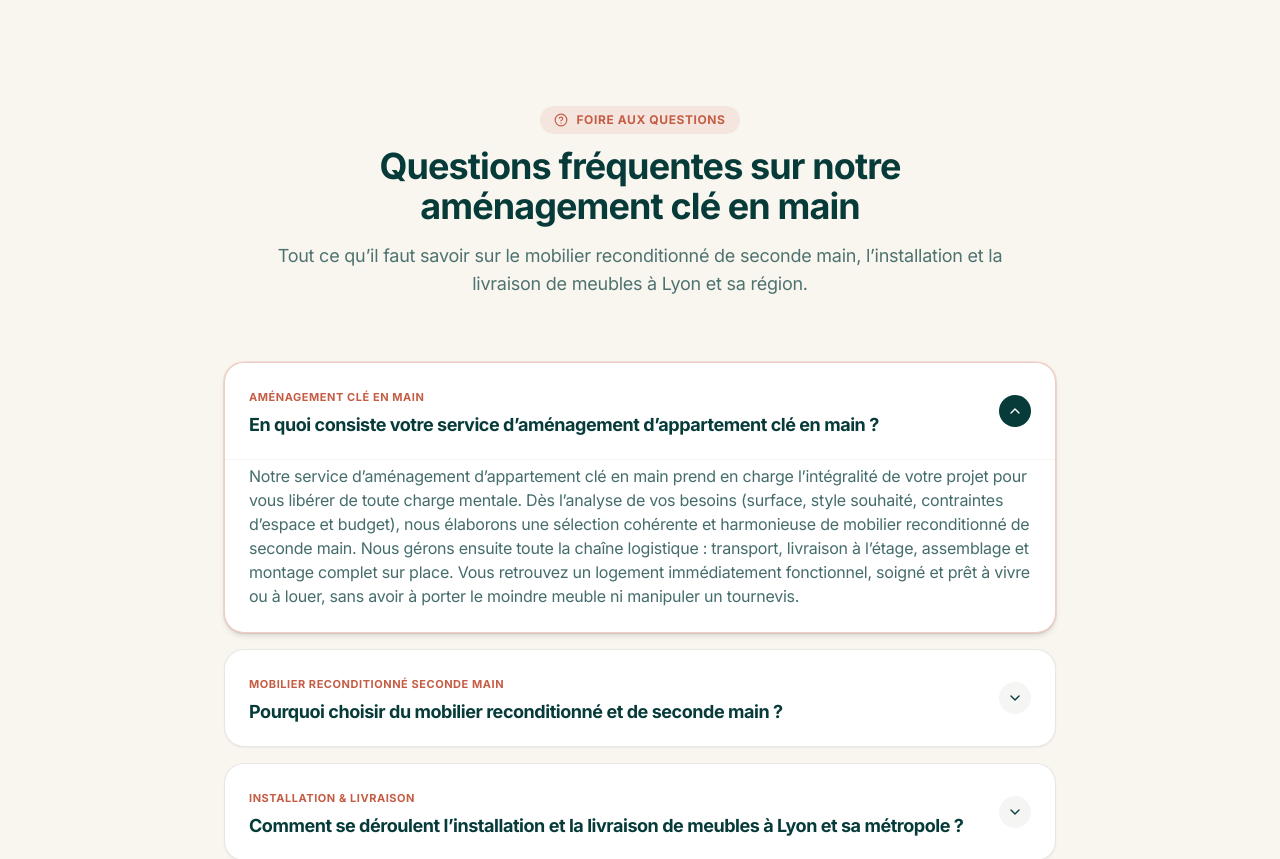
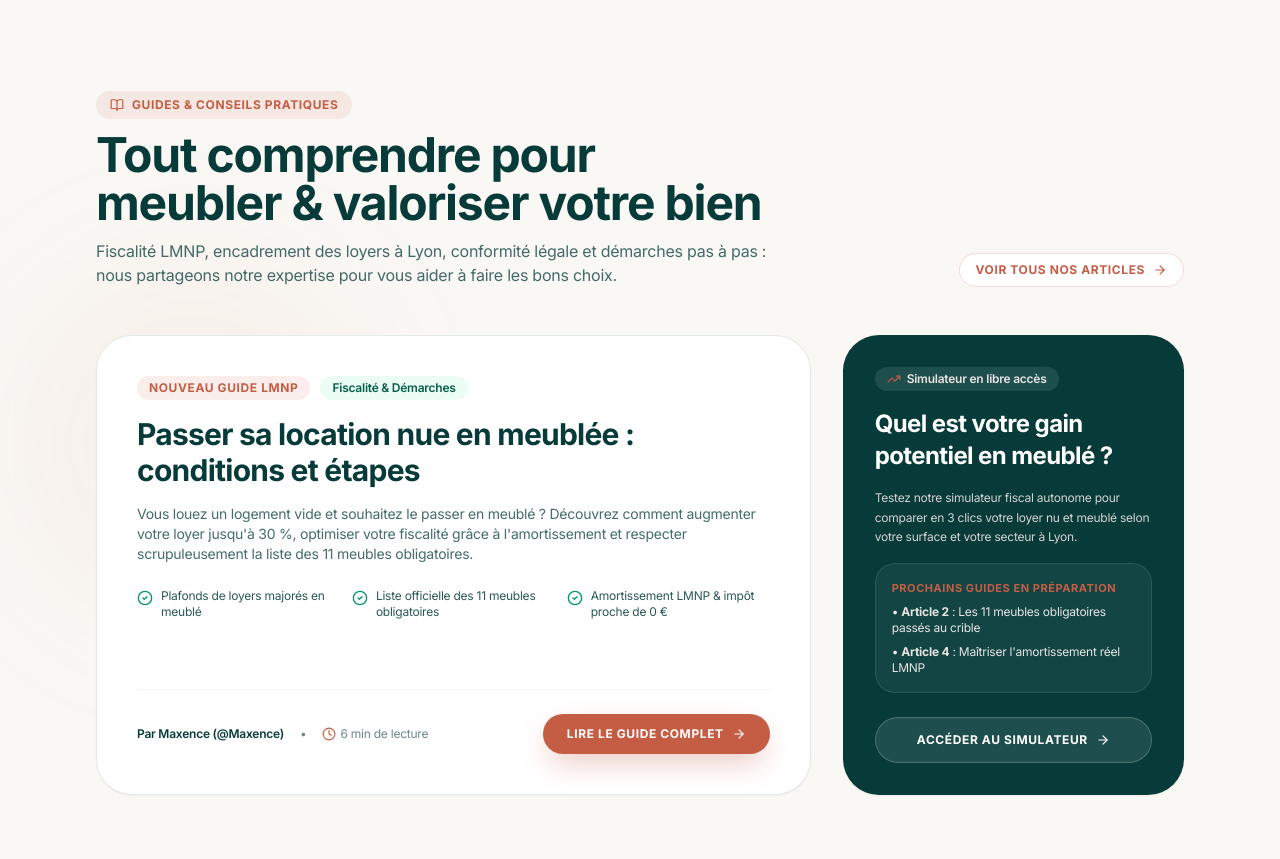
Before and after one commit to raphaelortega/meubles-et-moi-site, a Next.js app: page / in a window 1280 px wide. Shown: the part 5220-6079 px from the top of the page. Built offline with nearby package versions, Linux system fonts and the light colour scheme; no server answers.

Commit message:
feat: ajout de la section 'Guides & Conseils' sur la page d'accueil

```diff
--- a/app/page.tsx
+++ b/app/page.tsx
@@ -7,6 +7,7 @@ import { Pillars } from '@/components/Pillars';
 import { Method } from '@/components/Method';
 import { Gallery } from '@/components/Gallery';
 import { FAQ } from '@/components/FAQ';
+import { BlogPreview } from '@/components/BlogPreview';
 import { FinalCTA } from '@/components/FinalCTA';
 import { Footer } from '@/components/Footer';
 import { QuoteModal, SimulatorData } from '@/components/QuoteModal';
@@ -102,10 +103,13 @@ export default function Home() {
         {/* SECTION 5 : GALERIE / AVANT-APRÈS */}
         <Gallery />
 
-        {/* SECTION 6 : QUESTIONS FRÉQUENTES (FAQ) */}
+        {/* SECTION 6 : GUIDES & EXPERTISE BLOG */}
+        <BlogPreview />
+
+        {/* SECTION 7 : QUESTIONS FRÉQUENTES (FAQ) */}
         <FAQ />
 
-        {/* SECTION 7 : CALL-TO-ACTION FINAL */}
+        {/* SECTION 8 : CALL-TO-ACTION FINAL */}
         <FinalCTA onOpenEstimate={handleOpenEstimate} />
       </main>
 
--- /dev/null
+++ b/components/BlogPreview.tsx
@@ -0,0 +1,172 @@
+'use client';
+
+import React from 'react';
+import Link from 'next/link';
+import { motion } from 'framer-motion';
+import {
+  BookOpen,
+  ArrowRight,
+  Calendar,
+  Clock,
+  CheckCircle2,
+  TrendingUp,
+  Sparkles,
+  FileText
+} from 'lucide-react';
+
+export const BlogPreview: React.FC = () => {
+  return (
+    <section className="py-20 md:py-28 bg-[#FAF8F5] relative overflow-hidden border-t border-[#063B39]/5">
+      {/* Halo subtil décoratif */}
+      <div className="absolute top-1/2 left-0 -translate-y-1/2 w-96 h-96 bg-[#C55D45]/5 rounded-full blur-3xl pointer-events-none" />
+
+      <div className="max-w-6xl mx-auto px-4 sm:px-6 lg:px-8 relative z-10">
+
+        {/* En-tête de section */}
+        <div className="flex flex-col md:flex-row md:items-end justify-between gap-6 mb-12">
+          <div className="max-w-2xl space-y-3">
+            <div className="inline-flex items-center gap-2 px-3.5 py-1.5 rounded-full bg-[#C55D45]/10 text-[#C55D45] text-xs font-bold uppercase tracking-wider">
+              <BookOpen className="w-3.5 h-3.5" />
+              <span>Guides & Conseils Pratiques</span>
+            </div>
+
+            <h2 className="font-display text-3xl sm:text-4xl md:text-5xl font-extrabold text-[#063B39] tracking-tight leading-tight">
+              Tout comprendre pour meubler & valoriser votre bien
+            </h2>
+
+            <p className="text-sm sm:text-base text-[#063B39]/75 leading-relaxed">
+              Fiscalité LMNP, encadrement des loyers à Lyon, conformité légale et démarches pas à pas : nous partageons notre expertise pour vous aider à faire les bons choix.
+            </p>
+          </div>
+
+          <div className="shrink-0">
+            <Link
+              href="/blog"
+              className="inline-flex items-center gap-2 text-xs font-display font-bold uppercase tracking-wider text-[#C55D45] hover:text-[#B04F38] transition-colors py-2 px-4 rounded-full bg-white border border-[#C55D45]/20 shadow-xs hover:shadow-sm"
+            >
+              <span>Voir tous nos articles</span>
+              <ArrowRight className="w-3.5 h-3.5" />
+            </Link>
+          </div>
+        </div>
+
+        {/* Grille des articles mis en avant */}
+        <div className="grid grid-cols-1 lg:grid-cols-12 gap-8 items-stretch">
+
+          {/* Carte Principale : Article complet */}
+          <motion.div
+            initial={{ opacity: 0, y: 20 }}
+            whileInView={{ opacity: 1, y: 0 }}
+            viewport={{ once: true }}
+            transition={{ duration: 0.6, ease: [0.16, 1, 0.3, 1] }}
+            className="lg:col-span-8 rounded-3xl sm:rounded-4xl bg-white border border-[#063B39]/10 p-7 sm:p-10 shadow-sm hover:shadow-lift hover:border-[#C55D45]/30 transition-all duration-300 flex flex-col justify-between"
+          >
+            <div className="space-y-4">
+              <div className="flex flex-wrap items-center gap-2.5">
+                <span className="px-3 py-1 rounded-full bg-[#C55D45]/10 text-[#C55D45] text-xs font-bold uppercase tracking-wider">
+                  Nouveau Guide LMNP
+                </span>
+                <span className="px-3 py-1 rounded-full bg-emerald-50 text-emerald-800 text-xs font-semibold">
+                  Fiscalité & Démarches
+                </span>
+              </div>
+
+              <Link href="/blog/passer-location-nue-en-meublee" className="group block">
+                <h3 className="font-display text-2xl sm:text-3xl font-extrabold text-[#063B39] group-hover:text-[#C55D45] transition-colors leading-snug">
+                  Passer sa location nue en meublée : conditions et étapes
+                </h3>
+              </Link>
+
+              <p className="text-xs sm:text-sm text-[#063B39]/75 leading-relaxed">
+                Vous louez un logement vide et souhaitez le passer en meublé ? Découvrez comment augmenter votre loyer jusqu&apos;à 30 %, optimiser votre fiscalité grâce à l&apos;amortissement et respecter scrupuleusement la liste des 11 meubles obligatoires.
+              </p>
+
+              {/* 3 points clés à retenir */}
+              <div className="grid grid-cols-1 sm:grid-cols-3 gap-3 pt-2">
+                <div className="flex items-start gap-2 text-xs text-[#063B39]/85">
+                  <CheckCircle2 className="w-4 h-4 text-emerald-600 shrink-0 mt-0.5" />
+                  <span>Plafonds de loyers majorés en meublé</span>
+                </div>
+                <div className="flex items-start gap-2 text-xs text-[#063B39]/85">
+                  <CheckCircle2 className="w-4 h-4 text-emerald-600 shrink-0 mt-0.5" />
+                  <span>Liste officielle des 11 meubles obligatoires</span>
+                </div>
+                <div className="flex items-start gap-2 text-xs text-[#063B39]/85">
+                  <CheckCircle2 className="w-4 h-4 text-emerald-600 shrink-0 mt-0.5" />
+                  <span>Amortissement LMNP & impôt proche de 0 €</span>
+                </div>
+              </div>
+            </div>
+
+            <div className="pt-6 mt-6 border-t border-stone-100 flex flex-col sm:flex-row sm:items-center justify-between gap-4">
+              <div className="flex items-center gap-4 text-xs text-[#063B39]/60">
+                <span className="font-semibold text-[#063B39]">Par Maxence (@Maxence)</span>
+                <span>•</span>
+                <span className="flex items-center gap-1">
+                  <Clock className="w-3.5 h-3.5 text-[#C55D45]" />
+                  6 min de lecture
+                </span>
+              </div>
+
+              <Link
+                href="/blog/passer-location-nue-en-meublee"
+                className="inline-flex items-center justify-center gap-2 px-6 py-3 rounded-full text-xs font-display font-bold uppercase tracking-wider text-white bg-[#C55D45] hover:bg-[#B04F38] shadow-glow-terracotta transition-all cursor-pointer"
+              >
+                <span>Lire le guide complet</span>
+                <ArrowRight className="w-3.5 h-3.5" />
+              </Link>
+            </div>
+          </motion.div>
+
+          {/* Carte Secondaire : Encadré d'expertise & simulateur */}
+          <motion.div
+            initial={{ opacity: 0, y: 20 }}
+            whileInView={{ opacity: 1, y: 0 }}
+            viewport={{ once: true }}
+            transition={{ duration: 0.6, delay: 0.15, ease: [0.16, 1, 0.3, 1] }}
+            className="lg:col-span-4 rounded-3xl sm:rounded-4xl bg-[#063B39] text-white p-7 sm:p-8 flex flex-col justify-between shadow-sm relative overflow-hidden"
+          >
+            <div className="space-y-4 relative z-10">
+              <div className="inline-flex items-center gap-1.5 px-3 py-1 rounded-full bg-white/10 text-xs font-semibold text-stone-200">
+                <TrendingUp className="w-3.5 h-3.5 text-[#C55D45]" />
+                <span>Simulateur en libre accès</span>
+              </div>
+
+              <h4 className="font-display text-xl sm:text-2xl font-extrabold text-white leading-tight">
+                Quel est votre gain potentiel en meublé ?
+              </h4>
+
+              <p className="text-xs text-stone-300 leading-relaxed">
+                Testez notre simulateur fiscal autonome pour comparer en 3 clics votre loyer nu et meublé selon votre surface et votre secteur à Lyon.
+              </p>
+
+              <div className="p-4 rounded-2xl bg-white/5 border border-white/10 space-y-2">
+                <div className="text-[11px] font-bold uppercase tracking-wider text-[#C55D45]">
+                  Prochains guides en préparation
+                </div>
+                <div className="text-xs text-stone-200">
+                  • <strong>Article 2</strong> : Les 11 meubles obligatoires passés au crible
+                </div>
+                <div className="text-xs text-stone-200">
+                  • <strong>Article 4</strong> : Maîtriser l&apos;amortissement réel LMNP
+                </div>
+              </div>
+            </div>
+
+            <div className="pt-6 relative z-10">
+              <Link
+                href="/simulateur"
+                className="w-full py-3.5 px-5 rounded-full text-xs font-display font-bold uppercase tracking-wider text-white bg-white/10 hover:bg-white/15 border border-white/20 transition-all flex items-center justify-center gap-2"
+              >
+                <span>Accéder au simulateur</span>
+                <ArrowRight className="w-3.5 h-3.5" />
+              </Link>
+            </div>
+          </motion.div>
+
+        </div>
+
+      </div>
+    </section>
+  );
+};
```
